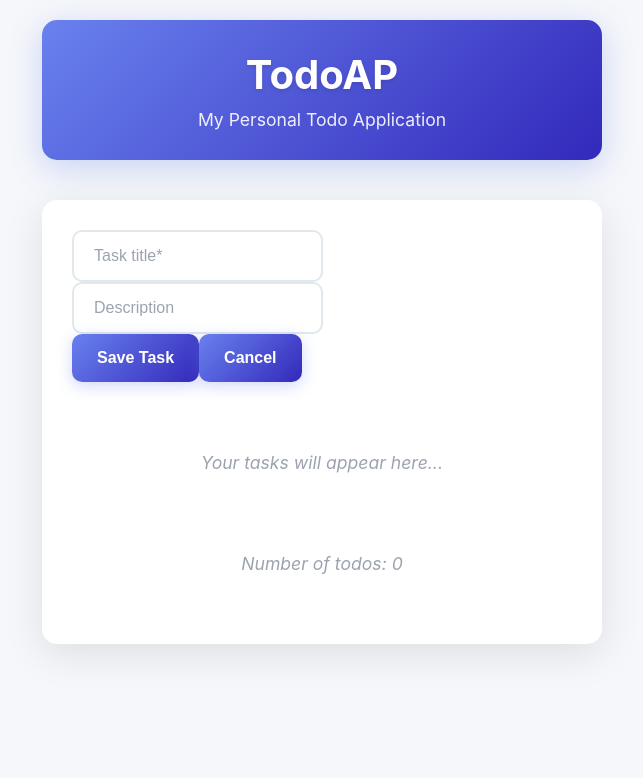
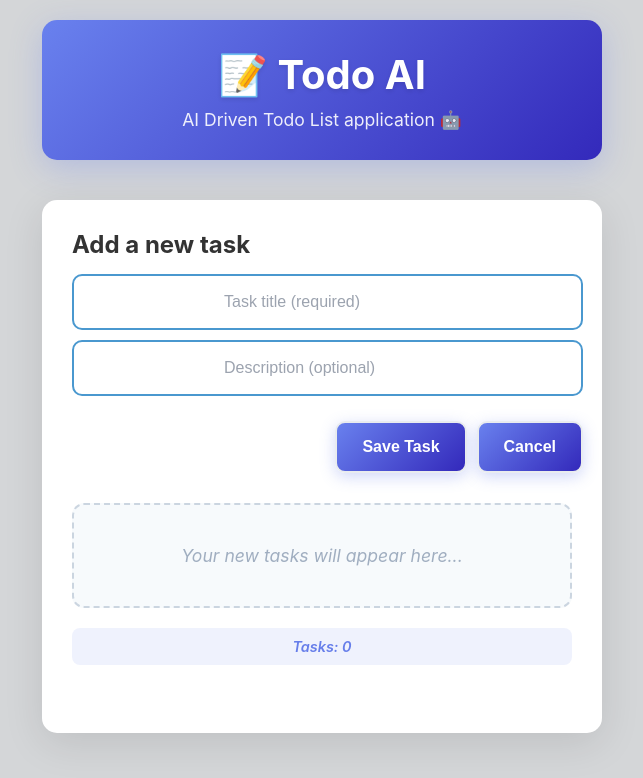
Before and after one commit to AIJDprojects/ToDo-app, a React (Create React App) app in the folder frontend/: page / in a window 1280 px wide. Both pictures are taken after a click on the button "Add Task!". Shown: the top 778 px of the page, without its empty margins (318-961 px from the left). Built offline with nearby package versions, Linux system fonts and the light colour scheme.

Commit message:
Making pretty of the inputoption

```diff
--- a/frontend/src/App.css
+++ b/frontend/src/App.css
@@ -7,7 +7,7 @@
 
 body {
   font-family: -apple-system, BlinkMacSystemFont, 'Segoe UI', 'Roboto', sans-serif;
-  background-color: #f5f7fa;
+  background-color: #d4d6d8;
   color: #333;
 }
 
@@ -69,7 +69,7 @@ body {
 
 .add-todo input:focus {
   border-color: #667eea;
-  box-shadow: 0 0 0 3px rgba(102, 126, 234, 0.1);
+  box-shadow: 0 0 0 3px rgba(87, 108, 204, 0.1);
 }
 
 .add-todo input::placeholder {
@@ -92,10 +92,160 @@ body {
 .add-todo button:hover {
   transform: translateY(-2px);
   box-shadow: 0 6px 20px rgba(102, 126, 234, 0.4);
+  background: linear-gradient(135deg, #7a8cee 0%, #3e30c2 100%);
 }
 
 .add-todo button:active {
   transform: translateY(0);
+}
+
+/* Todo Form Styles */
+.todo-form {
+  display: flex;
+  flex-direction: column;
+  gap: 15px;
+}
+
+.todo-form .input-section {
+  display: flex;
+  flex-direction: column;
+  gap: 15px;
+}
+
+.todo-form .input-fields {
+  display: flex;
+  flex-direction: column;
+  gap: 10px;
+}
+
+.todo-form .button-section {
+  display: flex;
+  gap: 10px;
+  justify-content: flex-end;
+  margin-top: 10px;
+}
+
+.todo-form input {
+  padding: 17px 150px;
+  border: 2px solid #4a98cf;
+  border-radius: 10px;
+  font-size: 1rem;
+  transition: all 0.3s ease;
+  outline: none;
+}
+
+.todo-form input:focus {
+  border-color: #161897;
+  box-shadow: 0 0 0 3px rgba(102, 126, 234, 0.1);
+}
+
+.form-buttons {
+  display: flex;
+  gap: 10px;
+}
+
+.form-buttons button {
+  flex: 1;
+  padding: 12px 20px;
+  border: none;
+  border-radius: 8px;
+  font-size: 1rem;
+  font-weight: 600;
+  cursor: pointer;
+  transition: all 0.3s ease;
+
+}
+
+
+.save-btn {
+  background: linear-gradient(135deg, #667eea 0%, #4b62a2 100%);
+  color: white !important;
+  border: 2px solid #e9ecef !important;
+}
+
+.save-btn:hover {
+  background: linear-gradient(135deg, #667eea 0%, #4b62a2 100%);
+  transform: translateY(-1px);
+  box-shadow: 0 4px 15px rgba(102, 126, 234, 0.4);
+}
+
+.cancel-btn {
+  background: linear-gradient(135deg, #667eea 0%, #4b62a2 100%);
+  color: white !important;
+  border: 2px solid #e9ecef !important;
+}
+
+.cancel-btn:hover {
+  background: linear-gradient(135deg, #667eea 0%, #4b62a2 100%);
+  transform: translateY(-1px);
+  box-shadow: 0 4px 15px rgba(102, 126, 234, 0.4);
+}
+
+/* Individual Todo Item Styles */
+.todo-item {
+  background: #f8f9fa;
+  border: 1px solid #e9ecef;
+  border-radius: 12px;
+  padding: 20px;
+  margin-bottom: 15px;
+  transition: all 0.3s ease;
+  position: relative;
+}
+
+.todo-item:hover {
+  transform: translateY(-2px);
+  box-shadow: 0 8px 25px rgba(0,0,0,0.1);
+  border-color: #667eea;
+}
+
+.todo-item h4 {
+  color: #2d3748;
+  font-size: 1.2rem;
+  font-weight: 600;
+  margin-bottom: 8px;
+  line-height: 1.4;
+}
+
+.todo-item p {
+  color: #718096;
+  font-size: 0.95rem;
+  line-height: 1.5;
+  margin: 0;
+  font-style: italic;
+}
+
+/* Todo List Header */
+.todo-list h3 {
+  color: #2d3748;
+  font-size: 1.4rem;
+  font-weight: 600;
+  margin-bottom: 20px;
+  padding-bottom: 10px;
+  border-bottom: 2px solid #e2e8f0;
+}
+
+/* Empty state styling */
+.todo-list > p:first-child {
+  background: #f7fafc;
+  border: 2px dashed #cbd5e0;
+  border-radius: 12px;
+  padding: 40px 20px;
+  text-align: center;
+  color: #a0aec0;
+  font-size: 1.1rem;
+  margin-bottom: 20px;
+}
+
+/* Todo count styling */
+.todo-list > p:last-child {
+  text-align: center;
+  color: #667eea;
+  font-weight: 600;
+  font-size: 0.9rem;
+  margin-top: 20px;
+  padding: 10px;
+  background: rgba(102, 126, 234, 0.1);
+  border-radius: 8px;
 }
 
 /* Todo list section */
--- a/frontend/src/App.js
+++ b/frontend/src/App.js
@@ -31,8 +31,8 @@ function App() {
   return (
     <div className="App">
       <header className="todo-header">
-        <h1>TodoAP</h1>
-        <p>My Personal Todo Application</p>
+        <h1> 📝 Todo AI</h1>
+        <p>AI Driven Todo List application 🤖 </p>
       </header>
 
       <main className="todo-main">
--- a/frontend/src/components/todoform.js
+++ b/frontend/src/components/todoform.js
@@ -57,22 +57,30 @@ function TodoForm({ onAddTodo }) {
       ) : (
         // Form state - show input fields
         <div className="todo-form">
+        <h2>Add a new task</h2>
+        <div className="input-section">
+            <div className="input-fields">
             <input
                 type="text"
-            placeholder="Task title*"
+                placeholder="Task title (required)"
                 value={taskInput}
                 onChange={(e) => setTaskInput(e.target.value)}
             />
             <input
                 type="text"
-            placeholder="Description"
+                placeholder="Description (optional)"
                 value={descriptionInput}
                 onChange={(e) => setDescriptionInput(e.target.value)}
             />
-          <div className="form-buttons">
-            <button onClick={handleSubmit}>Save Task</button>
+            </div>
+            <div className="button-section">
+            <button onClick={handleSubmit} className="save-btn">Save Task</button>
             <button onClick={handleCancel} className="cancel-btn">Cancel</button>
             </div>
+        </div>
+
+
+
         </div>
       )}
     </div>
--- a/frontend/src/components/todolist.js
+++ b/frontend/src/components/todolist.js
@@ -10,7 +10,7 @@ function TodoList({ todos }) {
   return (
     <div className="todo-list">
       {todos.length === 0 ? (
-        <p>Your tasks will appear here...</p>
+        <p>Your new tasks will appear here...</p>
       ) : (
         <div>
           <h3>Your Tasks:</h3>
@@ -22,7 +22,7 @@ function TodoList({ todos }) {
           ))}
         </div>
       )}
-      <p>Number of todos: {todos.length}</p>
+      <p>Tasks: {todos.length}</p>
     </div>
   );
 }
```
Lines whose indentation alone changed are shown as unchanged.
